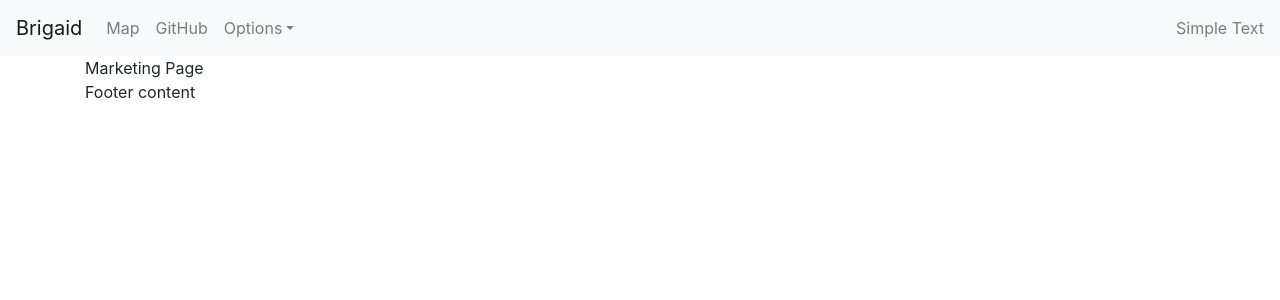
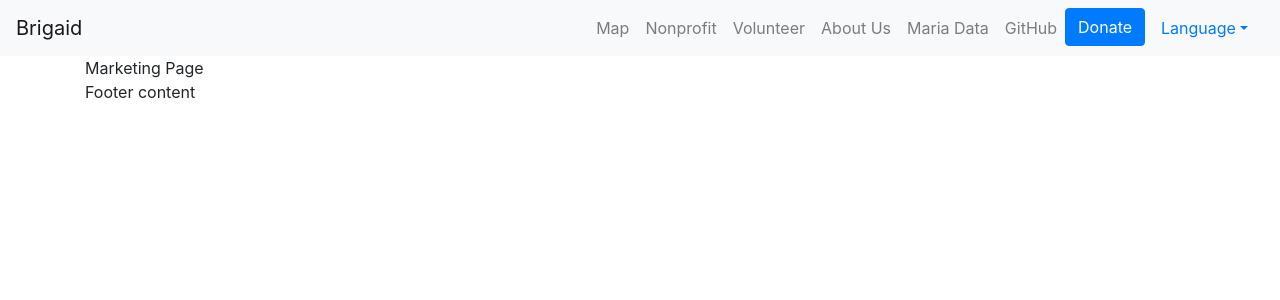
Before and after one commit to HousewifeHacker/VolunteerPR, a React (Create React App) app in the folder frontend/: page / in a window 1280 px wide. Shown: the top 300 px of the page. Built offline with nearby package versions, Linux system fonts and the light colour scheme.

Commit message:
Style top nav for collapsing links. Keep donate button and language selection visible

```diff
--- a/frontend/src/header/index.js
+++ b/frontend/src/header/index.js
@@ -1,6 +1,7 @@
 import React, { useState } from "react";
 import {
   Collapse,
+  Button,
   Navbar,
   NavbarToggler,
   NavbarBrand,
@@ -10,8 +11,7 @@ import {
   UncontrolledDropdown,
   DropdownToggle,
   DropdownMenu,
-  DropdownItem,
-  NavbarText
+  DropdownItem
 } from "reactstrap";
 
 const Header = (props) => {
@@ -23,31 +23,47 @@ const Header = (props) => {
     <div>
       <Navbar color="light" light expand="md">
         <NavbarBrand href="/">Brigaid</NavbarBrand>
-        <NavbarToggler onClick={toggle} />
         <Collapse isOpen={isOpen} navbar>
-          <Nav className="mr-auto" navbar>
+          <Nav className={"ml-auto"} navbar>
             <NavItem>
               <NavLink href="/map/">Map</NavLink>
+            </NavItem>
+            <NavItem>
+              <NavLink>Nonprofit</NavLink>
+            </NavItem>
+            <NavItem>
+              <NavLink>Volunteer</NavLink>
+            </NavItem>
+            <NavItem>
+              <NavLink>About Us</NavLink>
+            </NavItem>
+            <NavItem>
+              <NavLink>Maria Data</NavLink>
             </NavItem>
             <NavItem>
               <NavLink href="https://github.com/reactstrap/reactstrap">
                 GitHub
               </NavLink>
             </NavItem>
+          </Nav>
+        </Collapse>
+        <Nav className={"ml-auto"}>
+          <NavItem>
+            <Button color="primary">Donate</Button>
+          </NavItem>
+          <NavItem>
             <UncontrolledDropdown nav inNavbar>
               <DropdownToggle nav caret>
-                Options
+                Language
               </DropdownToggle>
               <DropdownMenu right>
-                <DropdownItem>Option 1</DropdownItem>
-                <DropdownItem>Option 2</DropdownItem>
-                <DropdownItem divider />
-                <DropdownItem>Reset</DropdownItem>
+                <DropdownItem>Spanish</DropdownItem>
+                <DropdownItem>English</DropdownItem>
               </DropdownMenu>
             </UncontrolledDropdown>
-          </Nav>
-          <NavbarText>Simple Text</NavbarText>
-        </Collapse>
+          </NavItem>
+        </Nav>
+        <NavbarToggler onClick={toggle} />
       </Navbar>
     </div>
   );
```
